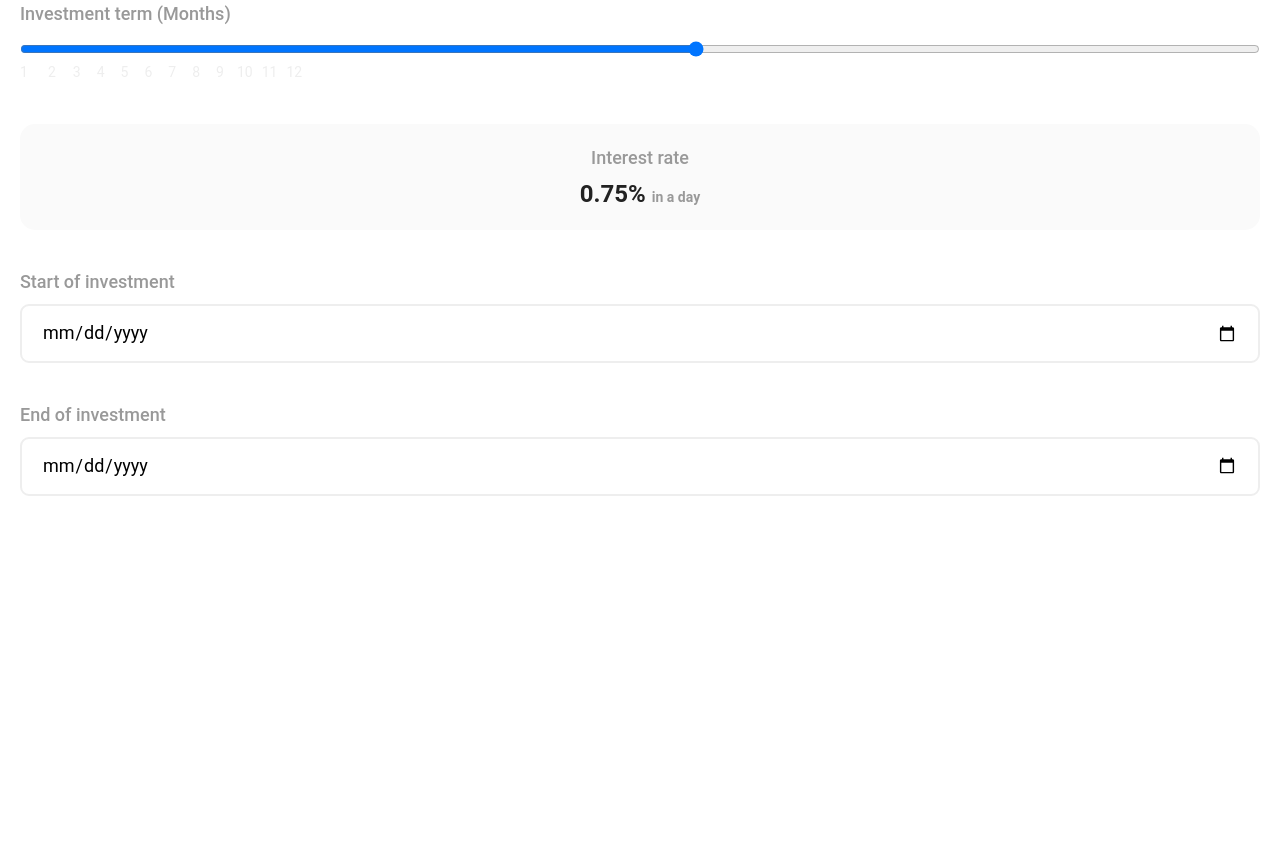
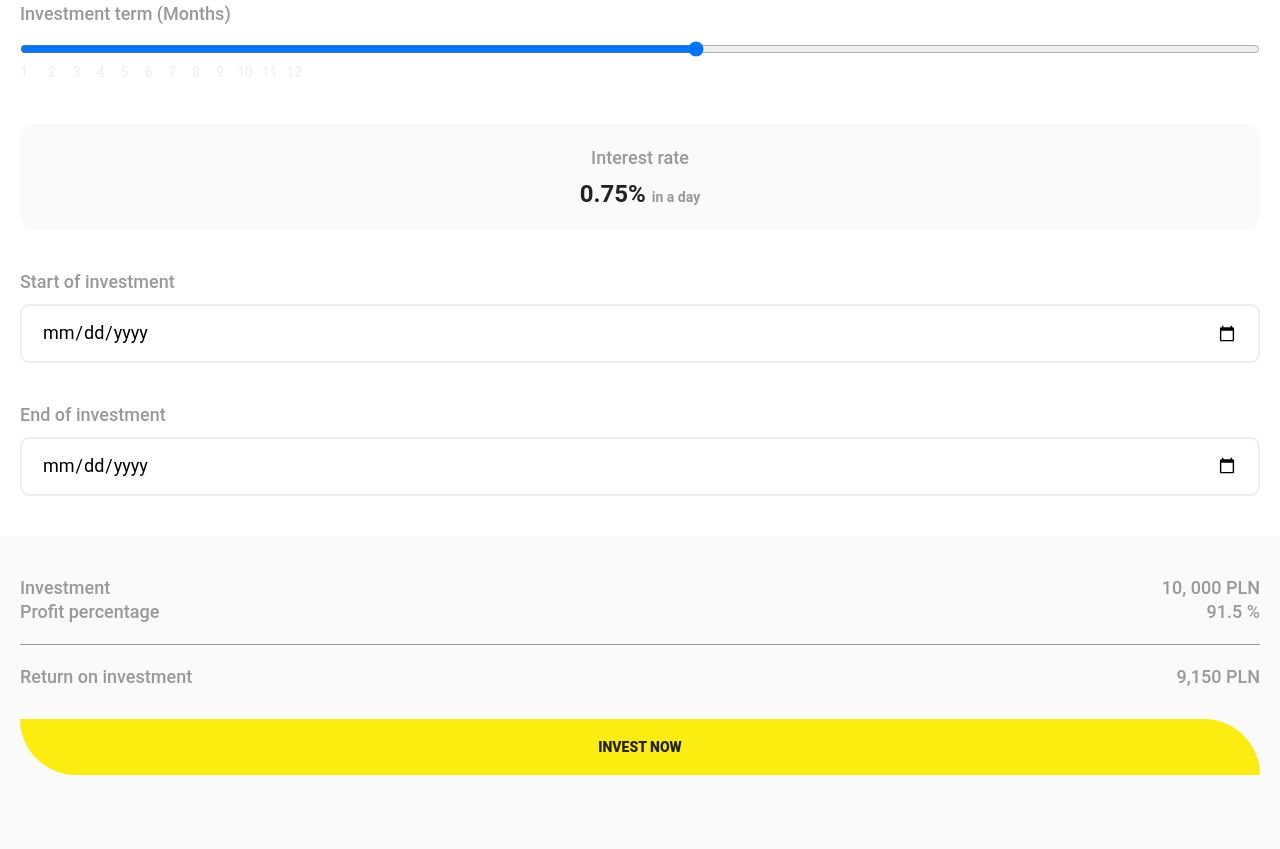
Before and after one commit to vomarchuk/Profit-calculator, a website built with Parcel: page src/index.html in a window 1280 px wide. Shown: the part 453-1302 px from the top of the page. Before the commit the page ends 949 px from the top, so only its background shows below. Built offline with nearby package versions, Linux system fonts and the light colour scheme.

Commit message:
added footer markup and started to writing styles

```diff
--- a/package.json
+++ b/package.json
@@ -13,7 +13,7 @@
     "url": "git+https://github.com/vomarchuk/Profit-calculator.git"
   },
   "keywords": [],
-  "author": "Alexander Repeta <alexander.repeta@gmail.com>",
+  "author": "Volodymyr Marchuk <mr.volodymyr.marchuk@gmail.com>",
   "license": "ISC",
   "bugs": {
     "url": "https://github.com/vomarchuk/Profit-calculator/issues"
--- a/src/index.html
+++ b/src/index.html
@@ -13,7 +13,7 @@
   </head>
   <body>
     <include src="./partials/main.html"></include>
-    <!-- <include src="./partials/footer.html"></include> -->
+    <include src="./partials/footer.html"></include>
 
     <script src="./index.js"></script>
   </body>
--- a/src/partials/footer.html
+++ b/src/partials/footer.html
@@ -1,3 +1,20 @@
-<article class="footer">
-  <h2>Footer</h2>
+<article>
+  <section class="footer">
+    <ul class="list">
+      <li class="list__item">
+        <p>Investment</p>
+        <p>10, 000 PLN</p>
+      </li>
+      <li class="list__item">
+        <p>Profit percentage</p>
+        <p>91.5 %</p>
+      </li>
+      <li class="list__item"></li>
+    </ul>
+    <div class="list__item return__investment">
+      <p>Return on investment</p>
+      <p>9,150 PLN</p>
+    </div>
+    <button type="button" class="footer__btn">Invest now</button>
+  </section>
 </article>
--- a/src/sass/layout/_details.scss
+++ b/src/sass/layout/_details.scss
@@ -1,6 +1,7 @@
 .deposit__details {
   @extend .container;
   padding-top: 40px;
+  padding-bottom: 40px;
 }
 
 
@@ -215,6 +216,7 @@
 
   .end__investment {
     margin-top: 40px;
+
   }
 
   .datepicker {
--- /dev/null
+++ b/src/sass/layout/_footer.scss
@@ -0,0 +1,45 @@
+.footer {
+  @extend .container;
+  padding-top: 40px;
+  padding-bottom: 74px;
+
+  background-color: $bg-color;
+
+  .list {}
+
+  .list__item {
+    display: flex;
+    justify-content: space-between;
+
+    line-height: 24px;
+
+    color: $text-color--secondary;
+  }
+
+  .return__investment {
+    border-top: 1px solid;
+    margin-top: 20px;
+    padding-top: 20px;
+  }
+
+  .footer__btn {
+    margin-top: 30px;
+    width: 100%;
+    padding: 20px 0;
+
+    border: none;
+    border-radius: 0px 90px;
+
+    background-color: $accent-color;
+
+    font-style: normal;
+    font-weight: 900;
+    font-size: 14px;
+    line-height: 16px;
+    text-align: center;
+    text-transform: uppercase;
+
+    color: $text-color--main;
+
+  }
+}
--- a/src/sass/layout/_main.scss
+++ b/src/sass/layout/_main.scss
@@ -1,2 +1,3 @@
 @import './header';
 @import './details';
+@import './footer'
```
